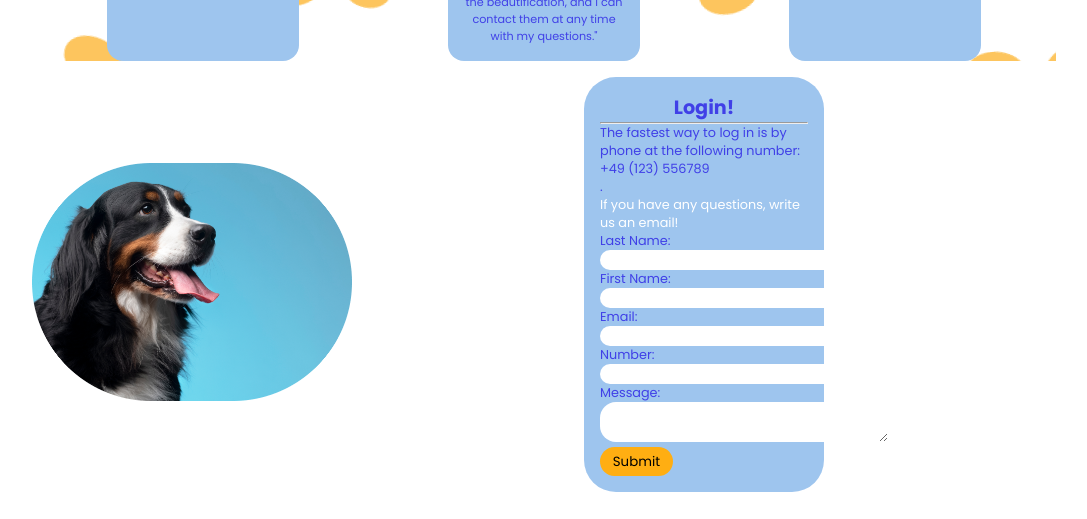
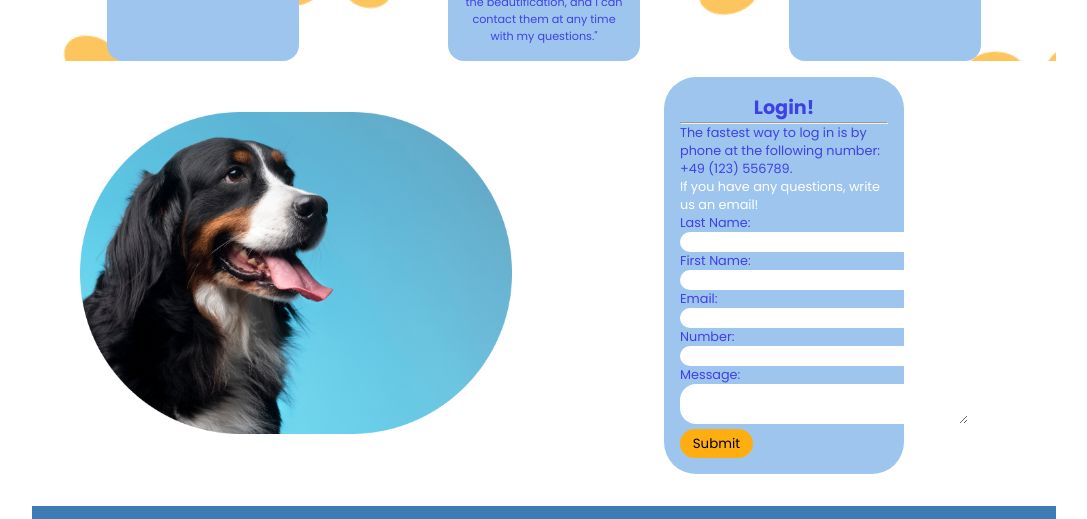
Before and after one commit to AlexJaegerPena/pawsome-pets, a plain HTML site: page index.html in a window 1280 px wide. Shown: the part 3991-4510 px from the top of the page, without its empty margins (96-1183 px from the left). Drawn offline with Linux system fonts and the light colour scheme; a web font is replaced by a local one.

Commit message:
final changes

```diff
--- a/index.html
+++ b/index.html
@@ -299,14 +299,13 @@
           src="./pics/beautiful-pet-portrait-dog 1.png"
           alt="breautiful pet" />
       </section>
-      <div class="section9-2">
+      <section class="section9-2">
         <h2>Login!</h2>
         <hr />
         <p>
           The fastest way to log in is by phone at the following number:
-          <a href="tel:+49123456789">+49 (123) 556789</a>
+          <a href="tel:+49123456789">+49 (123) 556789</a>.
         </p>
-        .
         <p style="color: white">
           If you have any questions, write us an email!
         </p>
@@ -324,7 +323,7 @@
           ><br />
           <input type="submit" value="Submit" id="sec9-sub" />
         </form>
-      </div>
+      </section>
     </section>
 
     <!-- section 10 -->
--- a/style.css
+++ b/style.css
@@ -415,12 +415,12 @@ address > #a3::before {
 }
 
 .section9-1 {
-  max-width: 30rem;
+
 }
 .section9-1 img {
-  max-width: 20rem;
-
-  margin: auto;
+  margin: 0 auto;
+  max-width: 30rem;
+  padding-left: 3rem;
 }
 
 .section9-2 {
```
